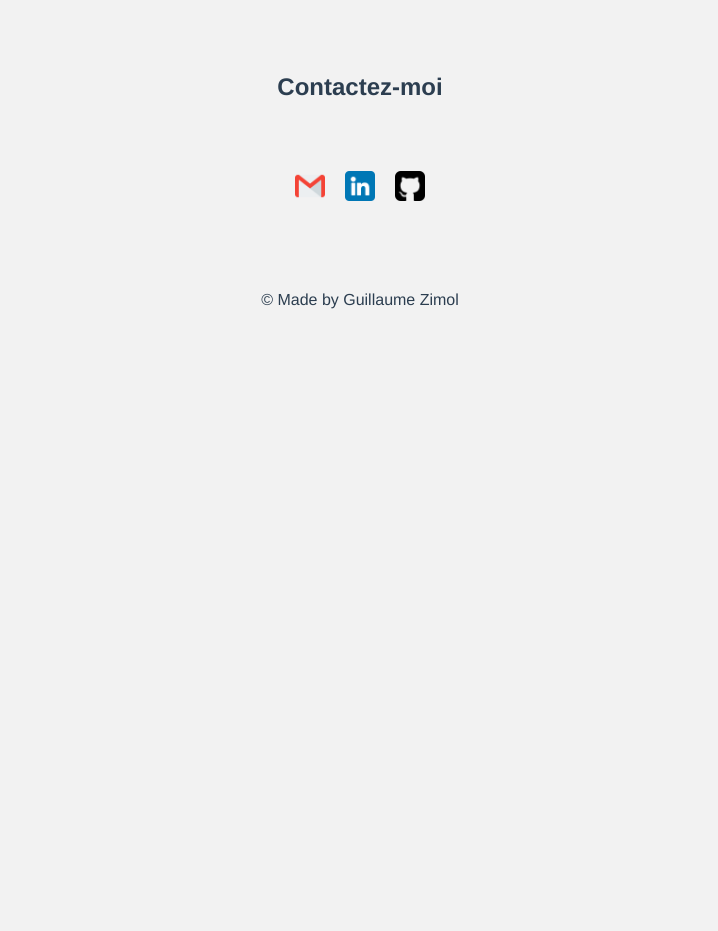
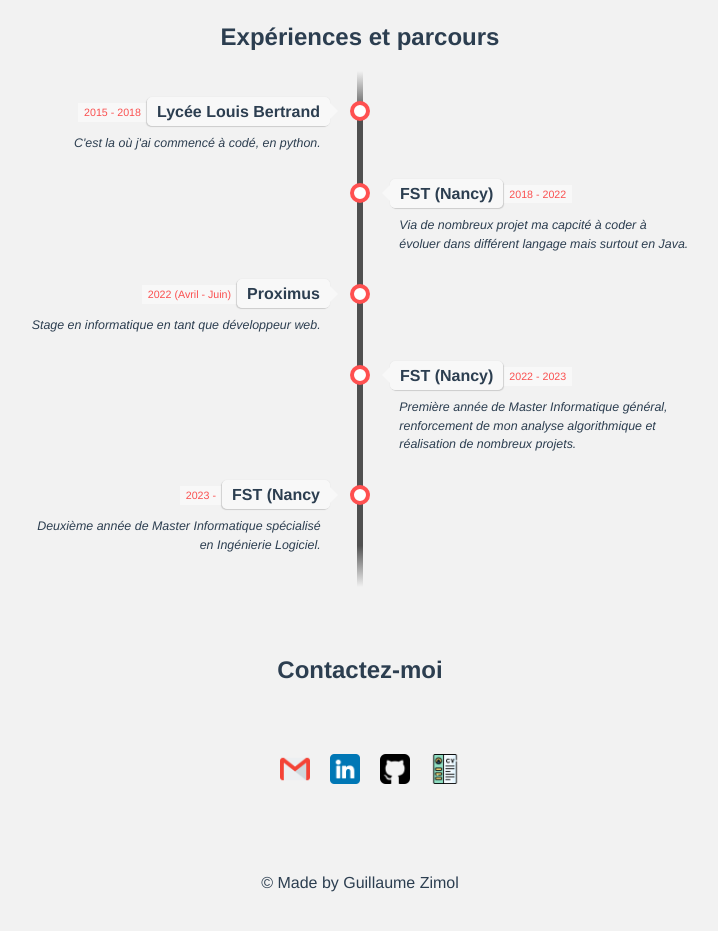
Before and after one commit to Stalh/Portfolio, a Vue app: page / in a window 1280 px wide. Shown: the part 1540-2471 px from the top of the page, without its empty margins (280-998 px from the left). Before the commit the page ends 1893 px from the top, so only its background shows below. Built offline with nearby package versions, Linux system fonts and the light colour scheme.

Commit message:
Nouvelle section #TODO fix cv téléchargeable

```diff
--- a/src/App.vue
+++ b/src/App.vue
@@ -48,7 +48,57 @@
       </div>
     </div>
 
-
+    <!-- Section représentant une frise chronologique de mon parcours scolaire et de mes expériences professionnelles -->
+    <section id="parcours">
+      <h2>Expériences et parcours</h2>
+      <ul class="timeline">
+        <li>
+          <div class="direction-l">
+            <div class="flag-wrapper">
+              <span class="flag">Lycée Louis Bertrand</span>
+              <span class="time-wrapper"><span class="time">2015 - 2018</span></span>
+            </div>
+            <div class="desc">C'est la où j'ai commencé à codé, en python.</div>
+          </div>
+        </li>
+        <li>
+          <div class="direction-r">
+            <div class="flag-wrapper">
+              <span class="flag">FST (Nancy)</span>
+              <span class="time-wrapper"><span class="time">2018 - 2022</span></span>
+            </div>
+            <div class="desc">Via de nombreux projet ma capcité à coder à évoluer dans différent langage mais surtout en Java.</div>
+          </div>
+        </li>
+        <li>
+          <div class="direction-l">
+            <div class="flag-wrapper">
+              <span class="flag">Proximus</span>
+              <span class="time-wrapper"><span class="time">2022 (Avril - Juin)</span></span>
+            </div>
+            <div class="desc">Stage en informatique en tant que développeur web.</div>
+          </div>
+        </li>
+        <li>
+          <div class="direction-r">
+            <div class="flag-wrapper">
+              <span class="flag">FST (Nancy)</span>
+              <span class="time-wrapper"><span class="time">2022 - 2023</span></span>
+            </div>
+            <div class="desc">Première année de Master Informatique général, renforcement de mon analyse algorithmique et réalisation de nombreux projets.</div>
+          </div>
+        </li>
+        <li>
+          <div class="direction-l">
+            <div class="flag-wrapper">
+              <span class="flag">FST (Nancy</span>
+              <span class="time-wrapper"><span class="time">2023 - </span></span>
+            </div>
+            <div class="desc">Deuxième année de Master Informatique spécialisé en Ingénierie Logiciel.</div>
+          </div>
+        </li>
+      </ul>
+    </section>
 
 
     <section id="contact">
@@ -69,6 +119,9 @@
             <img src="./assets/github.png" alt="GitHub" class="social-icon github-icon">
           </a>
         </div>
+        <a href="./assets/CV.pdf" download="Cv_Guillaume_Zimol.pdf">
+          <img src="./assets/cv.png" alt="CV" class="social-icon cv-icon">
+        </a>
       </div>
     </section>
 
--- a/src/assets/main.css
+++ b/src/assets/main.css
@@ -162,6 +162,8 @@ footer {
     display: flex;
     justify-content: center;
     align-items: center;
+    z-index: 9999;
+
 }
 
 .modal-content {
@@ -205,3 +207,174 @@ footer {
     text-shadow: 0px 2px 4px rgba(0, 0, 0, 0.4);
     color: #2c3e50;
 }
+
+
+/* ================ The Timeline ================ */
+
+.timeline {
+    position: relative;
+    width: 660px;
+    margin: 0 auto;
+    margin-top: 20px;
+    padding: 1em 0;
+    list-style-type: none;
+}
+
+.timeline:before {
+    position: absolute;
+    left: 50%;
+    top: 0;
+    content: ' ';
+    display: block;
+    width: 6px;
+    height: 100%;
+    margin-left: -3px;
+    background: rgb(80,80,80);
+    background: -moz-linear-gradient(top, rgba(80,80,80,0) 0%, rgb(80,80,80) 8%, rgb(80,80,80) 92%, rgba(80,80,80,0) 100%);
+    background: -webkit-gradient(linear, left top, left bottom, color-stop(0%,rgba(30,87,153,1)), color-stop(100%,rgba(125,185,232,1)));
+    background: -webkit-linear-gradient(top, rgba(80,80,80,0) 0%, rgb(80,80,80) 8%, rgb(80,80,80) 92%, rgba(80,80,80,0) 100%);
+    background: -o-linear-gradient(top, rgba(80,80,80,0) 0%, rgb(80,80,80) 8%, rgb(80,80,80) 92%, rgba(80,80,80,0) 100%);
+    background: -ms-linear-gradient(top, rgba(80,80,80,0) 0%, rgb(80,80,80) 8%, rgb(80,80,80) 92%, rgba(80,80,80,0) 100%);
+    background: linear-gradient(to bottom, rgba(80,80,80,0) 0%, rgb(80,80,80) 8%, rgb(80,80,80) 92%, rgba(80,80,80,0) 100%);
+
+    z-index: 5;
+}
+
+.timeline li {
+    padding: 1em 0;
+}
+
+.timeline li:after {
+    content: "";
+    display: block;
+    height: 0;
+    clear: both;
+    visibility: hidden;
+}
+
+.direction-l {
+    position: relative;
+    width: calc(50% - 30px); /* Ajustez la largeur en conséquence */
+    float: left;
+    text-align: right;
+}
+
+.direction-r {
+    position: relative;
+    width: calc(50% - 30px); /* Ajustez la largeur en conséquence */
+    float: right;
+    text-align: left;
+}
+
+.flag-wrapper {
+    position: relative;
+    display: inline-block;
+
+    text-align: center;
+}
+
+.flag {
+    position: relative;
+    display: inline;
+    background: rgb(248,248,248);
+    padding: 6px 10px;
+    border-radius: 5px;
+
+    font-weight: 600;
+    text-align: left;
+}
+
+.direction-l .flag {
+    -webkit-box-shadow: -1px 1px 1px rgba(0,0,0,0.15), 0 0 1px rgba(0,0,0,0.15);
+    -moz-box-shadow: -1px 1px 1px rgba(0,0,0,0.15), 0 0 1px rgba(0,0,0,0.15);
+    box-shadow: -1px 1px 1px rgba(0,0,0,0.15), 0 0 1px rgba(0,0,0,0.15);
+}
+
+.direction-r .flag {
+    -webkit-box-shadow: 1px 1px 1px rgba(0,0,0,0.15), 0 0 1px rgba(0,0,0,0.15);
+    -moz-box-shadow: 1px 1px 1px rgba(0,0,0,0.15), 0 0 1px rgba(0,0,0,0.15);
+    box-shadow: 1px 1px 1px rgba(0,0,0,0.15), 0 0 1px rgba(0,0,0,0.15);
+}
+
+.direction-l .flag:before,
+.direction-r .flag:before {
+    position: absolute;
+    top: 50%;
+    right: -40px;
+    content: ' ';
+    display: block;
+    width: 12px;
+    height: 12px;
+    margin-top: -10px;
+    background: #fff;
+    border-radius: 10px;
+    border: 4px solid rgb(255,80,80);
+    z-index: 10;
+}
+
+.direction-r .flag:before {
+    left: -40px;
+}
+
+.direction-l .flag:after {
+    content: "";
+    position: absolute;
+    left: 100%;
+    top: 50%;
+    height: 0;
+    width: 0;
+    margin-top: -8px;
+    border: solid transparent;
+    border-left-color: rgb(248,248,248);
+    border-width: 8px;
+    pointer-events: none;
+}
+
+.direction-r .flag:after {
+    content: "";
+    position: absolute;
+    right: 100%;
+    top: 50%;
+    height: 0;
+    width: 0;
+    margin-top: -8px;
+    border: solid transparent;
+    border-right-color: rgb(248,248,248);
+    border-width: 8px;
+    pointer-events: none;
+}
+
+.time-wrapper {
+    display: inline;
+
+    line-height: 1em;
+    font-size: 0.66666em;
+    color: rgb(250,80,80);
+    vertical-align: middle;
+}
+
+.direction-l .time-wrapper {
+    float: left;
+}
+
+.direction-r .time-wrapper {
+    float: right;
+}
+
+.time {
+    display: inline-block;
+    padding: 4px 6px;
+    background: rgb(248,248,248);
+}
+
+.desc {
+    margin: 1em 0.75em 0 0;
+
+    font-size: 0.77777em;
+    font-style: italic;
+    line-height: 1.5em;
+}
+
+.direction-r .desc {
+    margin: 1em 0 0 0.75em;
+}
```
Also changed, not shown: src/assets/cv.png (added), 1 other file (tests, documents, lock files or other folders).
